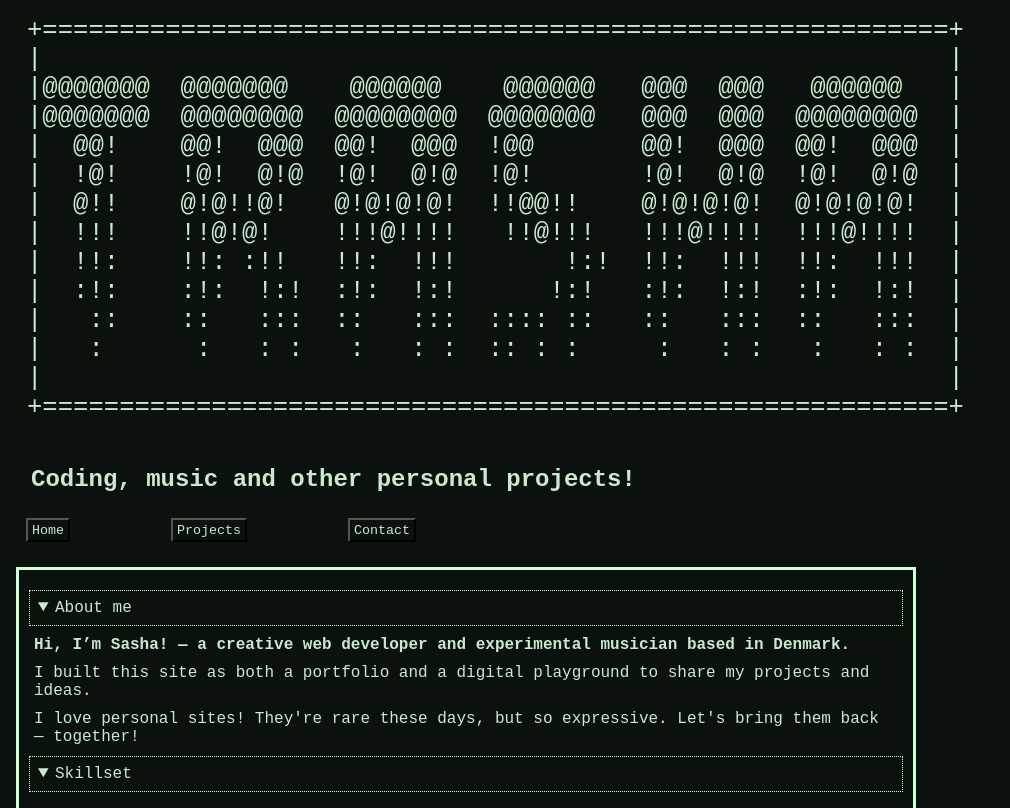
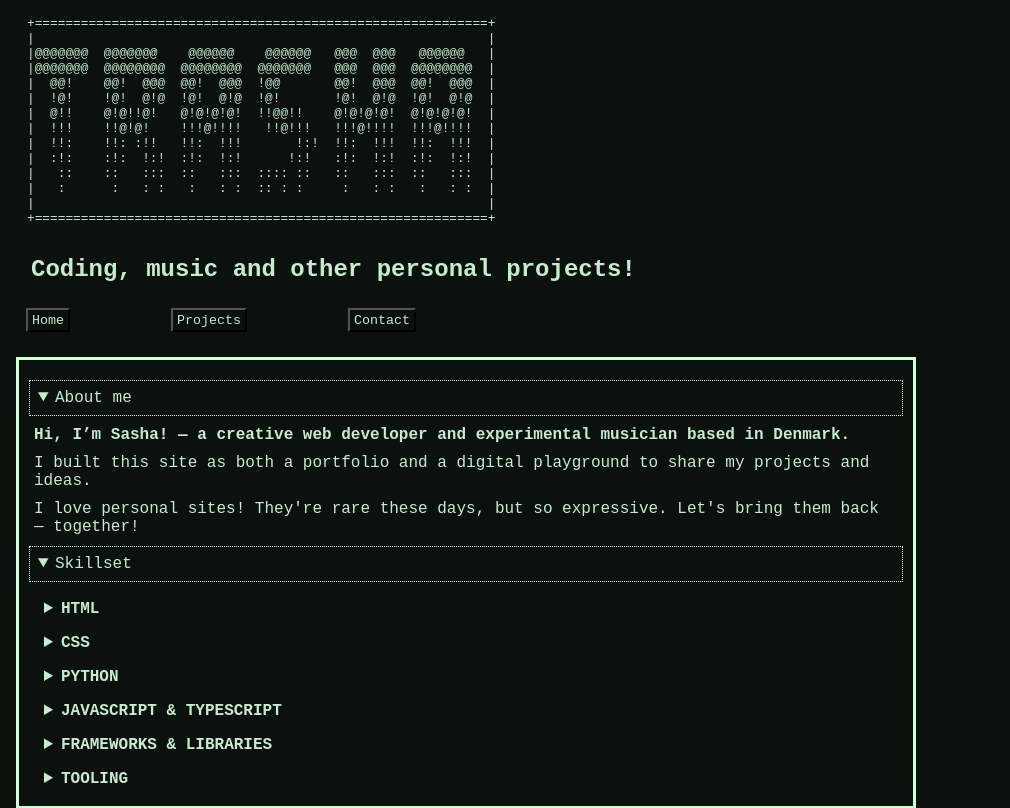
Before and after one commit to makulatorn/personal_site, a Flask app: page / in a window 1280 px wide. Shown: the top 808 px of the page, without its empty margins (0-1010 px from the left). Run offline with Flask 3, Linux system fonts and the light colour scheme; some libraries are stand-ins or nearby versions.

Commit message:
accidentally made the ASCII logo WAAAAY too huge

```diff
--- a/static/css/style.css
+++ b/static/css/style.css
@@ -223,7 +223,7 @@ input[type="submit"] {
 }
 @media only screen and (min-width: 900px) {
   .ASCIItitle {
-    font-size: 2vw;
+    font-size: 1vw;
   }
 }
 
```
